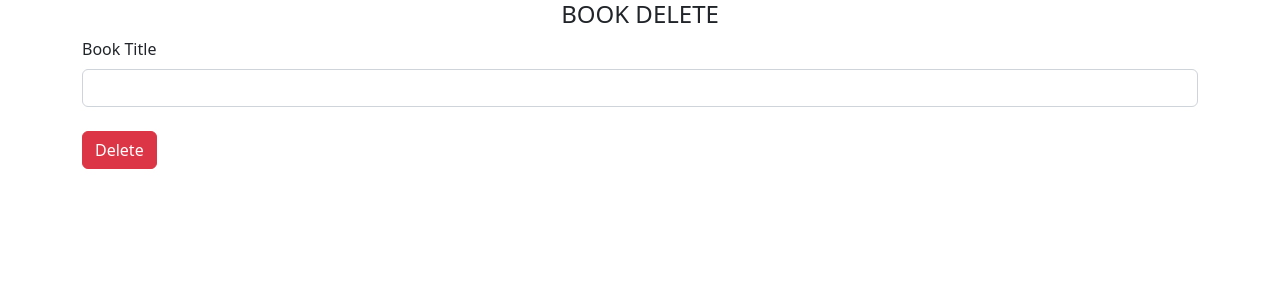
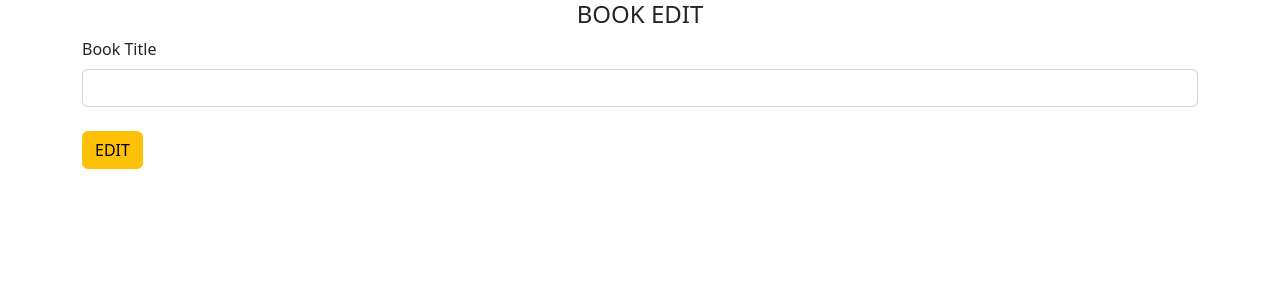
Before and after one commit to anugraha4/AngularLibraryApp, an Angular app: page / in a window 1280 px wide. Shown: the top 300 px of the page. Built offline with nearby package versions, Linux system fonts and the light colour scheme.

Commit message:
book edit added

```diff
--- a/src/app/app.component.html
+++ b/src/app/app.component.html
@@ -1,3 +1,3 @@
-<app-book-delete></app-book-delete>
+<app-book-edit></app-book-edit>
 
 <router-outlet></router-outlet>
--- a/src/app/app.module.ts
+++ b/src/app/app.module.ts
@@ -10,6 +10,7 @@
 import { ViewAllComponent } from './view-all/view-all.component';
 import { BookSearchComponent } from './book-search/book-search.component';
 import { BookDeleteComponent } from './book-delete/book-delete.component';
+import { BookEditComponent } from './book-edit/book-edit.component';
 
 @NgModule({
   declarations: [
@@ -20,7 +21,8 @@
     BookEntryComponent,
     ViewAllComponent,
     BookSearchComponent,
-    BookDeleteComponent
+    BookDeleteComponent,
+    BookEditComponent
   ],
   imports: [
     BrowserModule,
--- /dev/null
+++ b/src/app/book-edit/book-edit.component.html
@@ -0,0 +1,18 @@
+<div class="container">
+    <div class="row">
+        <div class="col col-12 col-sm-12 col-md-12 col-lg-12 col-xl-12 col-xxl-12">
+            <div class="row">
+                <div class="col col-12 col-sm-12 col-md-12 col-lg-12 col-xl-12 col-xxl-12 text-center">
+                    <h4>BOOK EDIT</h4>
+                </div>
+                <div class="col col-12 col-sm-12 col-md-12 col-lg-12 col-xl-12 col-xxl-12">
+                    <label for="" class="form-label">Book Title</label>
+                    <input type="text" class="form-control">
+                </div>
+                <div class="col col-12 col-sm-12 col-md-12 col-lg-12 col-xl-12 col-xxl-12"><br>
+                    <button class="btn btn-warning">EDIT</button>
+                </div>
+            </div>
+        </div>
+    </div>
+</div>
```
Also changed, not shown: src/app/book-edit/book-edit.component.ts (added, +10 -0 lines), src/app/book-edit/book-edit.component.css (added).
